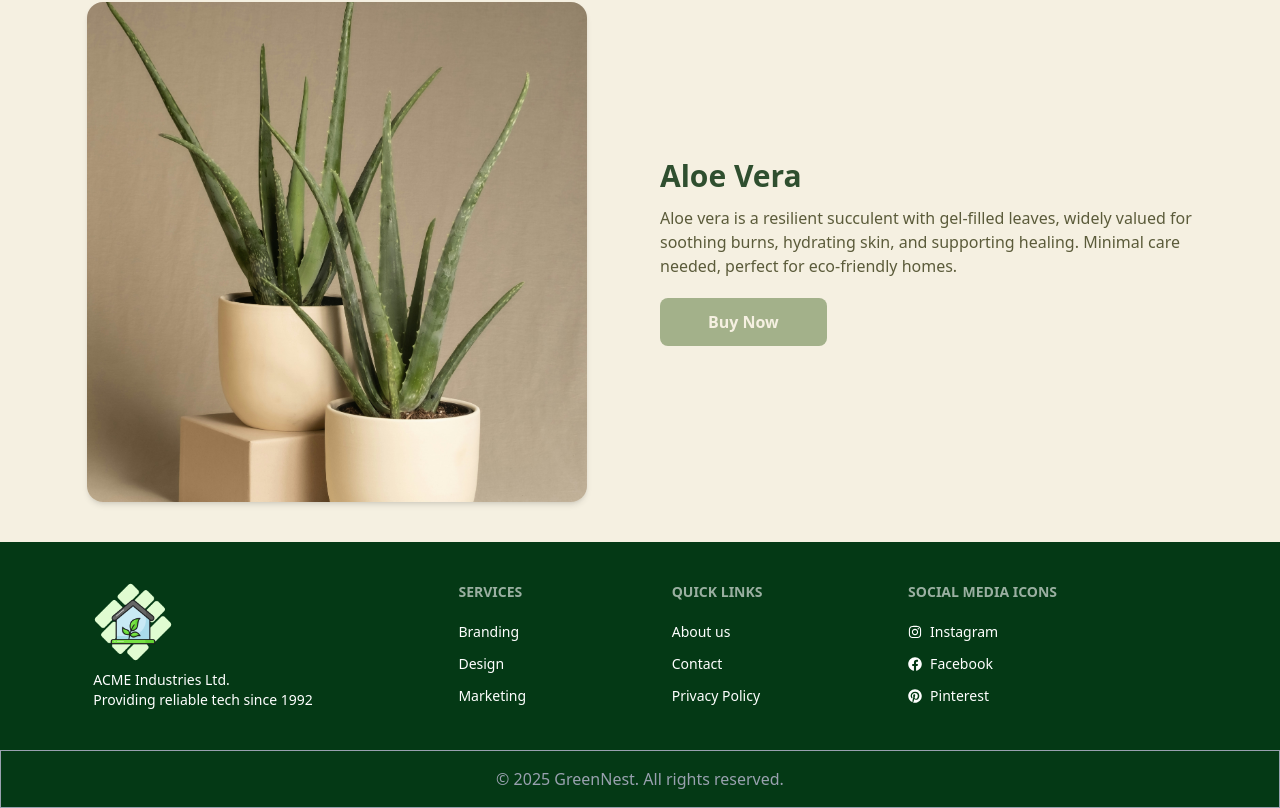
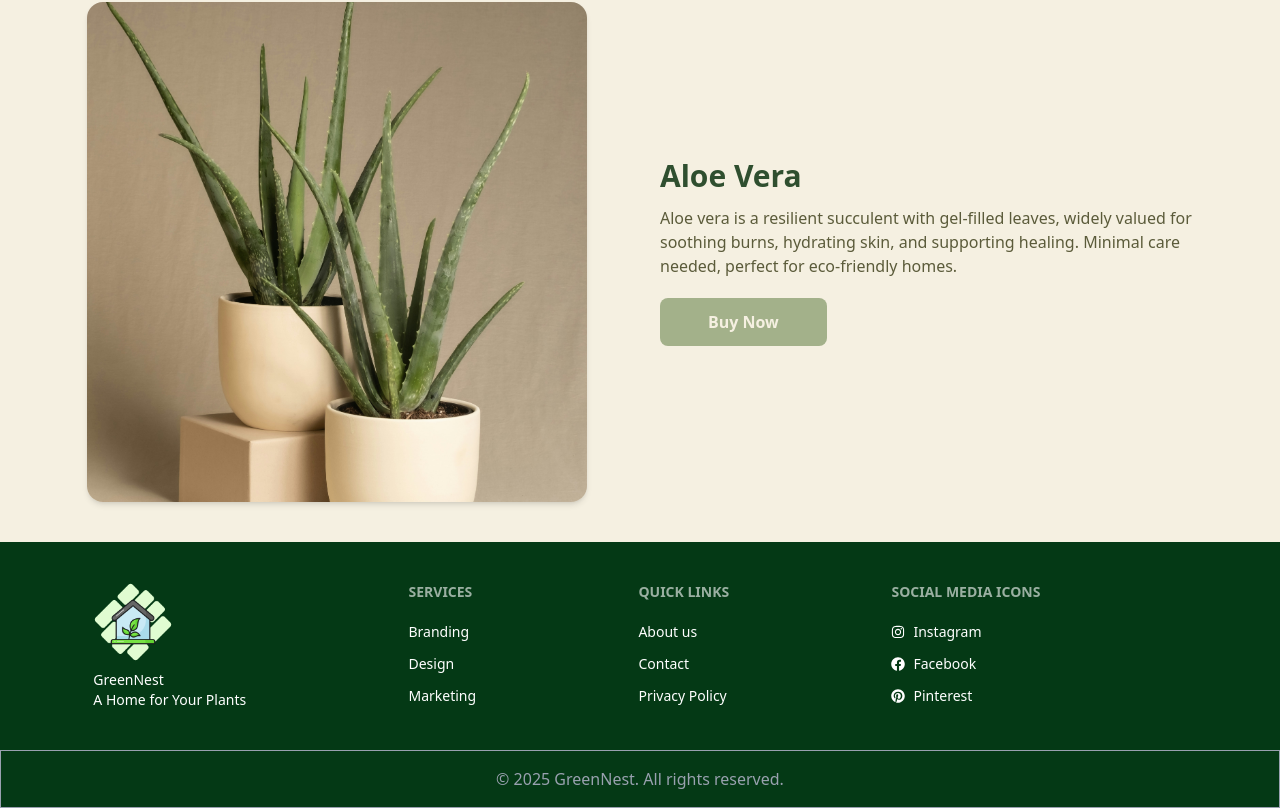
Before and after one commit to Tafsirchy/GreenNest, a React (Vite) app: page / in a window 1280 px wide. Shown: the part 2729-3537 px from the top of the page. Built offline with nearby package versions, Linux system fonts and the light colour scheme; no server answers.

Commit message:
Footer error

```diff
--- a/src/Components/Footer.jsx
+++ b/src/Components/Footer.jsx
@@ -8,9 +8,8 @@ const Footer = () => {
         <aside>
           <img className="w-20 h-20" src={logo} alt="" />
           <p>
-            ACME Industries Ltd.
-            <br />
-            Providing reliable tech since 1992
+            GreenNest
+            <br />A Home for Your Plants
           </p>
         </aside>
         <nav className="gap-3">
```
